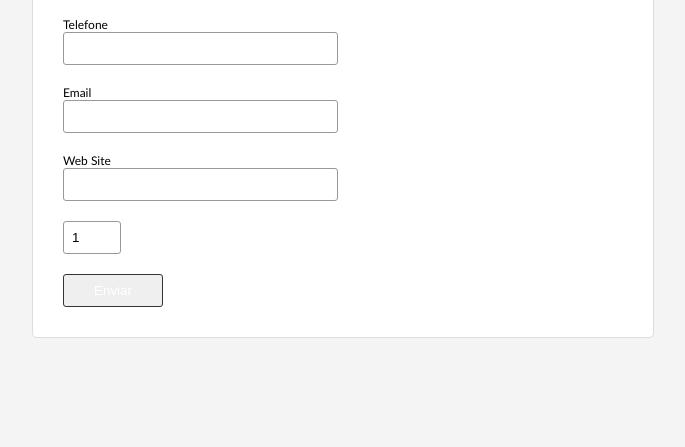
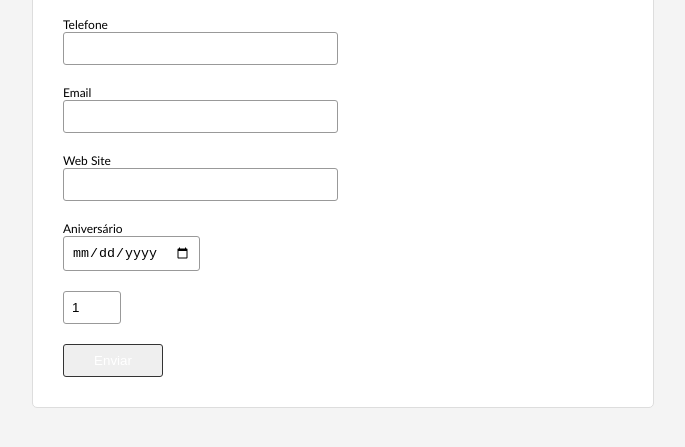
Before and after one commit to andre-euz/Cursos-Treinamentos, a plain HTML site: page Curso Web Developer/unidade13/exercicio07/formulario.html in a window 1280 px wide. Shown: the part 115-562 px from the top of the page, without its empty margins (297-982 px from the left). Drawn offline with Linux system fonts and the light colour scheme.

Commit message:
unidade13 exercicio 07
utilização do campo type date

```diff
--- a/Curso Web Developer/unidade13/exercicio07/formulario.html
+++ b/Curso Web Developer/unidade13/exercicio07/formulario.html
@@ -23,9 +23,15 @@
             <label for="website">Web Site</label>
             <input type="url" name="website" id="website" size="30" maxlength="60">
 
+            <label for="data">Aniversário</label>
+            <input type="date" name="data" id="data">
+
             <input type="number" name="filhos" id="filhos" min="1" max="5" value="1">
 
+
             <input type="submit" value="Enviar" id="enviar" name="enviar">
+
+
         </form>
 
     </body>
```
